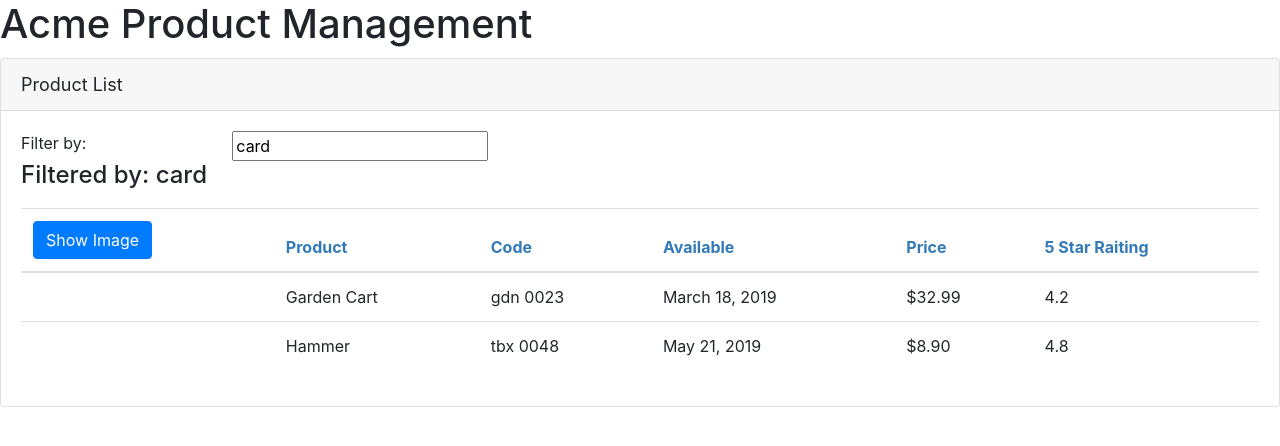
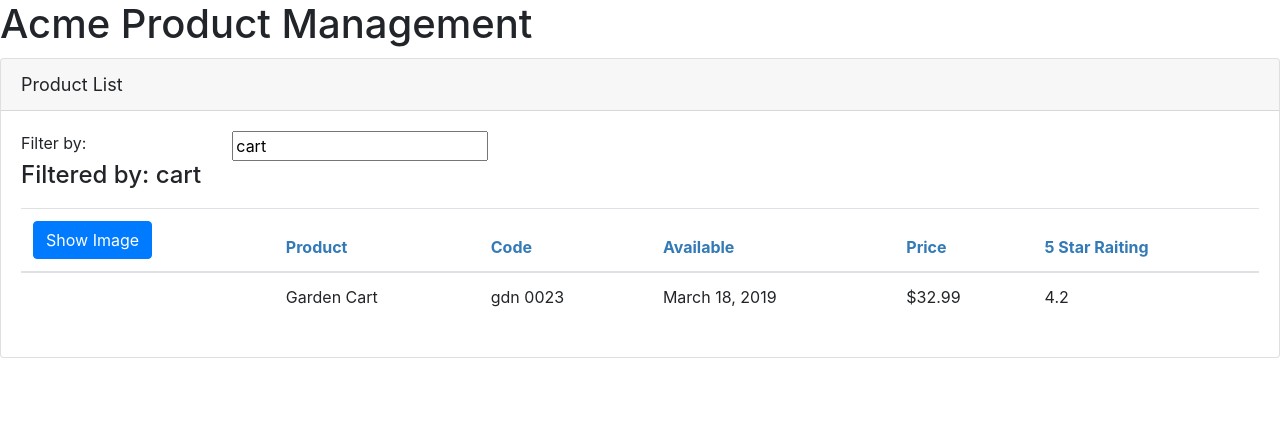
Before and after one commit to MihaiGaidau/angular_learning, an Angular app in the folder APM/: page / in a window 1280 px wide. Shown: the top 446 px of the page. Built offline with nearby package versions, Linux system fonts and the light colour scheme.

Commit message:
07_06: filtering a list

```diff
--- a/APM/src/app/products/product-list.component.html
+++ b/APM/src/app/products/product-list.component.html
@@ -31,7 +31,7 @@
                     </tr>
                 </thead>
                 <tbody>
-                    <tr *ngFor='let product of products'>
+                    <tr *ngFor='let product of filteredProducts'>
                         <td>
                             <img *ngIf='showImage' [src]='product.imageUrl' [title]='product.productName'
                                 [style.width.px]='imageWidth' [style.margin.px]='imageMargin'>
--- a/APM/src/app/products/product-list.component.ts
+++ b/APM/src/app/products/product-list.component.ts
@@ -1,5 +1,5 @@
-import {Component, OnInit} from '@angular/core';
-import {IProduct} from './product'
+import { Component, OnInit } from '@angular/core';
+import { IProduct } from './product'
 
 @Component({
   selector: 'pm-products',
@@ -12,7 +12,18 @@
   imageWidth: number = 50;
   imageMargin: number = 2;
   showImage: boolean = false;
-    listFilter: string = 'card';
+
+  _listFilter: string;
+  get listFilter(): string {
+    return this._listFilter;
+  }
+  set listFilter(value: string) {
+    this._listFilter = value;
+    this.filteredProducts = this.listFilter ? this.performFilter(this.listFilter) : this.products;
+  }
+
+
+  filteredProducts: IProduct[];
   products: IProduct[] = [
     {
       "productId": 2,
@@ -35,6 +46,17 @@
       "imageUrl": "assets/images/hammer.png"
     }];
 
+    constructor(){
+      this.filteredProducts = this.products;
+      this.listFilter = 'cart';
+    }
+
+  performFilter(filterBy: string): IProduct[] {
+    filterBy = filterBy.toLocaleLowerCase();
+    return this.products.filter((product: IProduct) =>
+      product.productName.toLocaleLowerCase().indexOf(filterBy) !== -1);
+  }
+
   toggleImage(): void {
     this.showImage = !this.showImage;
   }
```
Lines whose indentation alone changed are shown as unchanged.
